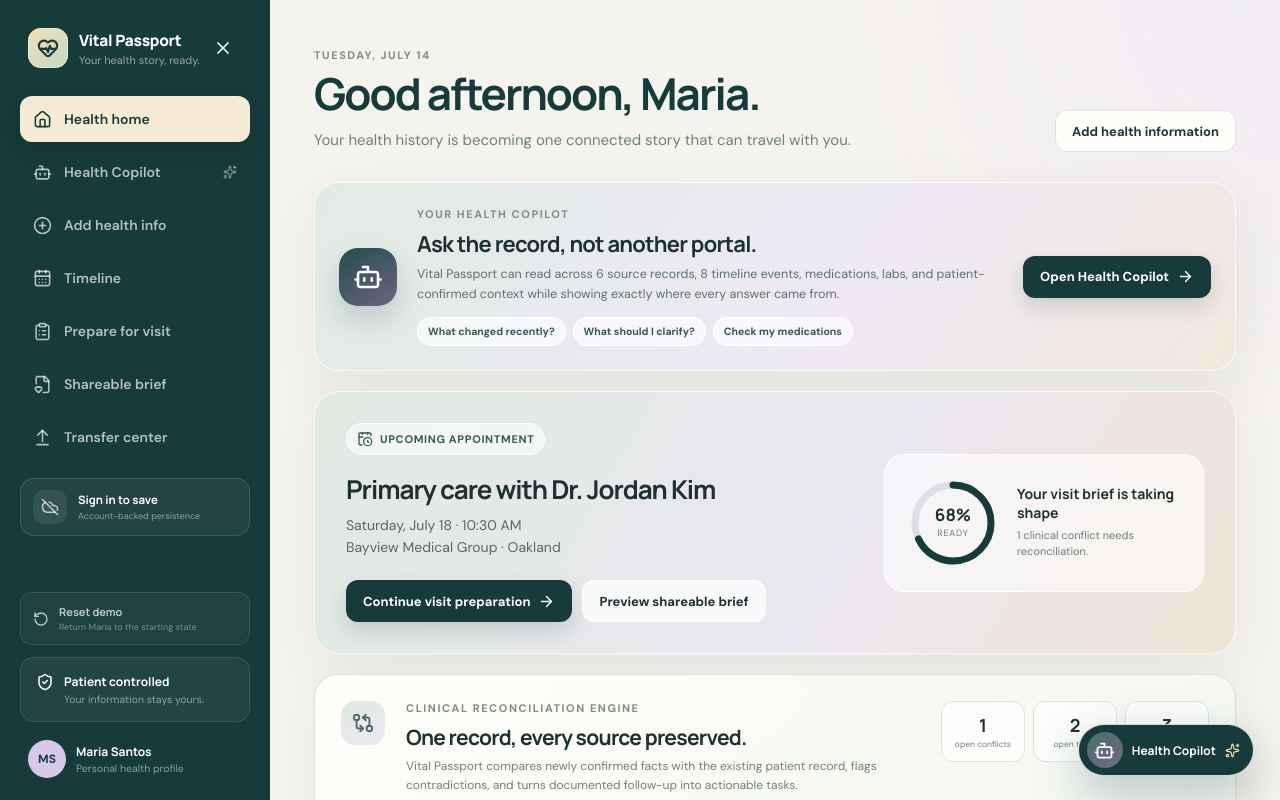
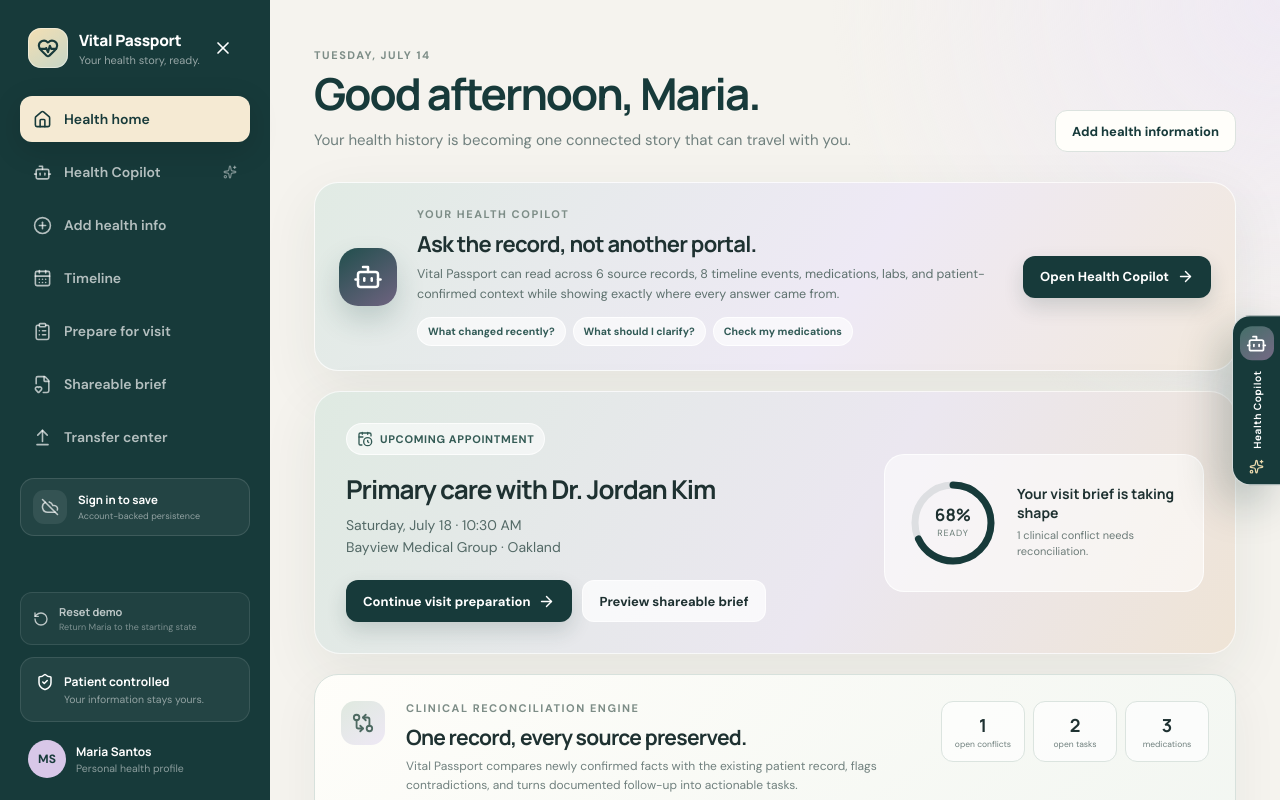
Before and after one commit to patricktran1/vitalpassport, a React (Vite) app: page / in a window 1280 px wide. Shown: the top 800 px of the page. Built offline with nearby package versions, Linux system fonts and the light colour scheme; no server answers.

Commit message:
Style persistent Health Copilot edge tab

```diff
--- a/src/styles/copilot-drawer.css
+++ b/src/styles/copilot-drawer.css
@@ -4,11 +4,15 @@
 .copilot-launch-prompts button { padding:7px 10px; border-radius:999px; background:rgba(255,255,255,.62); border:1px solid rgba(255,255,255,.86); color:#315a56; font-size:10.5px; font-weight:800; cursor:pointer; }
 .copilot-launch-prompts button:hover { background:rgba(255,255,255,.9); }
 
-.copilot-drawer-launcher { position:fixed; right:26px; bottom:24px; z-index:72; min-height:50px; padding:7px 13px 7px 8px; display:flex; align-items:center; gap:9px; border:1px solid rgba(255,255,255,.8); border-radius:999px; color:white; background:var(--ink); box-shadow:0 18px 48px rgba(21,52,50,.26); cursor:pointer; transition:transform .18s ease, box-shadow .18s ease; }
-.copilot-drawer-launcher:hover { transform:translateY(-2px); box-shadow:0 22px 56px rgba(21,52,50,.3); }
-.copilot-drawer-launcher>span { width:36px; height:36px; display:grid; place-items:center; border-radius:50%; background:linear-gradient(145deg,#456f69,#756985); }
-.copilot-drawer-launcher strong { font-size:12px; }
+.copilot-drawer-launcher { position:fixed; right:0; top:50%; z-index:72; width:48px; min-height:164px; padding:10px 6px; display:flex; flex-direction:column; align-items:center; justify-content:center; gap:10px; border:1px solid rgba(255,255,255,.82); border-right:0; border-radius:18px 0 0 18px; color:white; background:var(--ink); box-shadow:-12px 18px 42px rgba(21,52,50,.25); cursor:pointer; transform:translateY(-50%); transition:transform .18s ease, box-shadow .18s ease, width .18s ease; }
+.copilot-drawer-launcher:hover { width:52px; transform:translateY(-50%) translateX(-2px); box-shadow:-16px 22px 52px rgba(21,52,50,.3); }
+.copilot-drawer-launcher>span { width:34px; height:34px; display:grid; place-items:center; border-radius:12px; background:linear-gradient(145deg,#456f69,#756985); }
+.copilot-drawer-launcher strong { writing-mode:vertical-rl; transform:rotate(180deg); font-size:10px; letter-spacing:.06em; line-height:1; }
 .copilot-drawer-launcher>svg { color:#ead9ad; }
+
+.copilot-drawer-collapse-tab { position:fixed; right:min(500px,100vw); top:50%; z-index:92; width:42px; min-height:92px; padding:9px 5px; display:flex; flex-direction:column; align-items:center; justify-content:center; gap:7px; border:1px solid rgba(255,255,255,.82); border-right:0; border-radius:15px 0 0 15px; color:white; background:var(--ink); box-shadow:-10px 14px 34px rgba(21,52,50,.2); cursor:pointer; transform:translateY(-50%); transition:transform .18s ease, box-shadow .18s ease; }
+.copilot-drawer-collapse-tab:hover { transform:translateY(-50%) translateX(-2px); box-shadow:-14px 18px 42px rgba(21,52,50,.26); }
+.copilot-drawer-collapse-tab span { writing-mode:vertical-rl; transform:rotate(180deg); font-size:9px; font-weight:800; letter-spacing:.08em; text-transform:uppercase; }
 
 .copilot-drawer-backdrop { position:fixed; inset:0; z-index:80; border:0; background:rgba(18,39,38,.24); backdrop-filter:blur(2px); cursor:default; animation:copilot-backdrop-in .18s ease both; }
 .copilot-drawer { position:fixed; inset:0 0 0 auto; z-index:90; width:min(500px,100vw); display:flex; flex-direction:column; background:#fffefa; box-shadow:-24px 0 70px rgba(18,43,41,.22); animation:copilot-drawer-in .24s cubic-bezier(.2,.8,.2,1) both; }
@@ -42,8 +46,10 @@
 .mobile-copilot-button { width:38px; height:38px; display:grid; place-items:center; border:1px solid rgba(23,58,58,.12); border-radius:12px; background:white; color:var(--ink); }
 
 @media (max-width:720px) {
-  .copilot-drawer-launcher { right:14px; bottom:14px; width:52px; height:52px; padding:7px; justify-content:center; }
+  .copilot-drawer-launcher { right:14px; top:auto; bottom:14px; width:52px; min-height:52px; height:52px; padding:7px; flex-direction:row; justify-content:center; border-right:1px solid rgba(255,255,255,.82); border-radius:50%; transform:none; }
+  .copilot-drawer-launcher:hover { width:52px; transform:translateY(-2px); }
   .copilot-drawer-launcher strong,.copilot-drawer-launcher>svg { display:none; }
+  .copilot-drawer-collapse-tab { display:none; }
   .copilot-drawer { width:100vw; }
   .copilot-drawer-backdrop { display:none; }
   .copilot-drawer-header { min-height:68px; padding:11px 10px 11px 14px; }
@@ -53,4 +59,5 @@
 
 @media (prefers-reduced-motion:reduce) {
   .copilot-drawer,.copilot-drawer-backdrop { animation:none; }
+  .copilot-drawer-launcher,.copilot-drawer-collapse-tab { transition:none; }
 }
```
